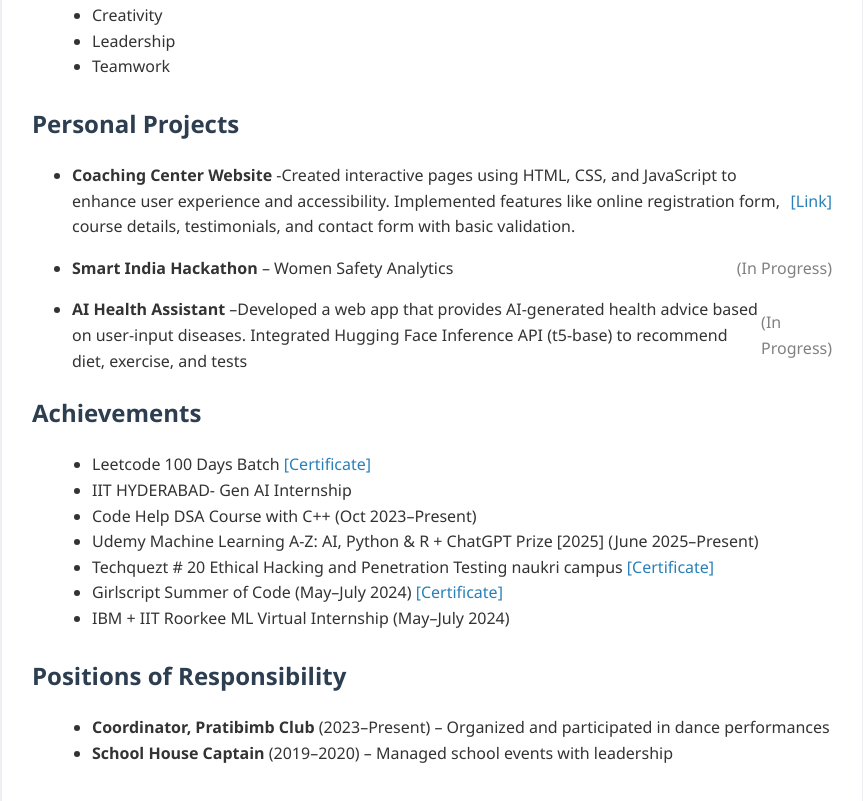
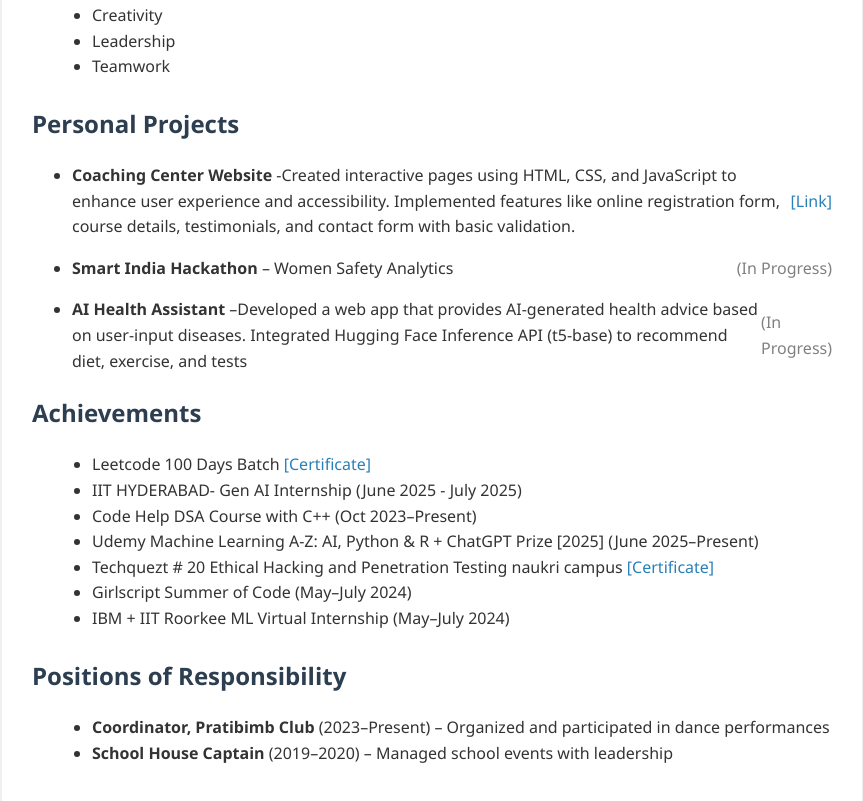
Before and after one commit to ShikhaRaj15071/resume, a plain HTML site: page index.html in a window 1280 px wide. Shown: the part 868-1669 px from the top of the page, without its empty margins (208-1071 px from the left). Drawn offline with Linux system fonts and the light colour scheme.

Commit message:
Update index.html

```diff
--- a/index.html
+++ b/index.html
@@ -93,7 +93,7 @@ Integrated Hugging Face Inference API (t5-base) to recommend diet, exercise, and
     </li>
 
      <li>
-     IIT HYDERABAD- Gen AI Internship
+     IIT HYDERABAD- Gen AI Internship (June 2025 - July 2025)
     </li>
      <li>
       Code Help DSA Course with C++ (Oct 2023–Present)
@@ -112,7 +112,7 @@ naukri campus
 
     <li>
       Girlscript Summer of Code (May–July 2024)
-      <a href="#" target="_blank">[Certificate]</a>
+
     </li>
 
 
```
